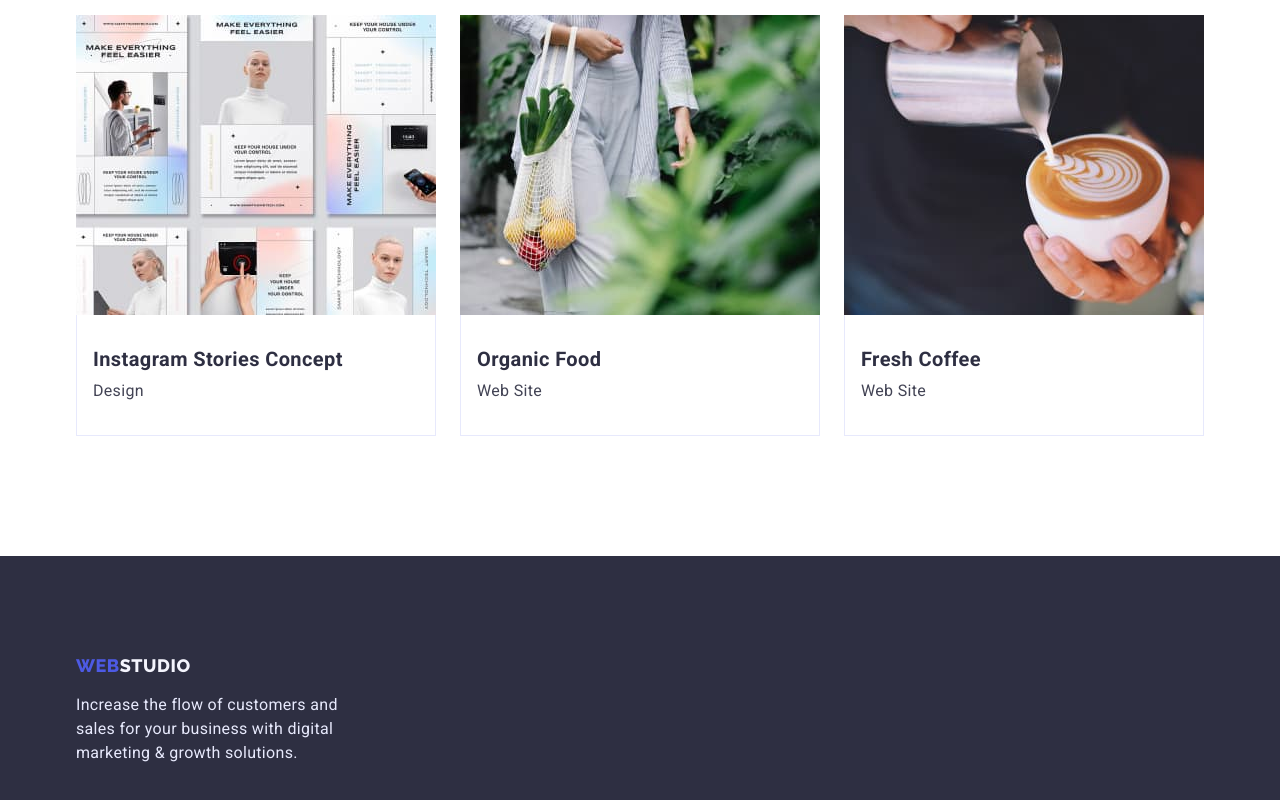
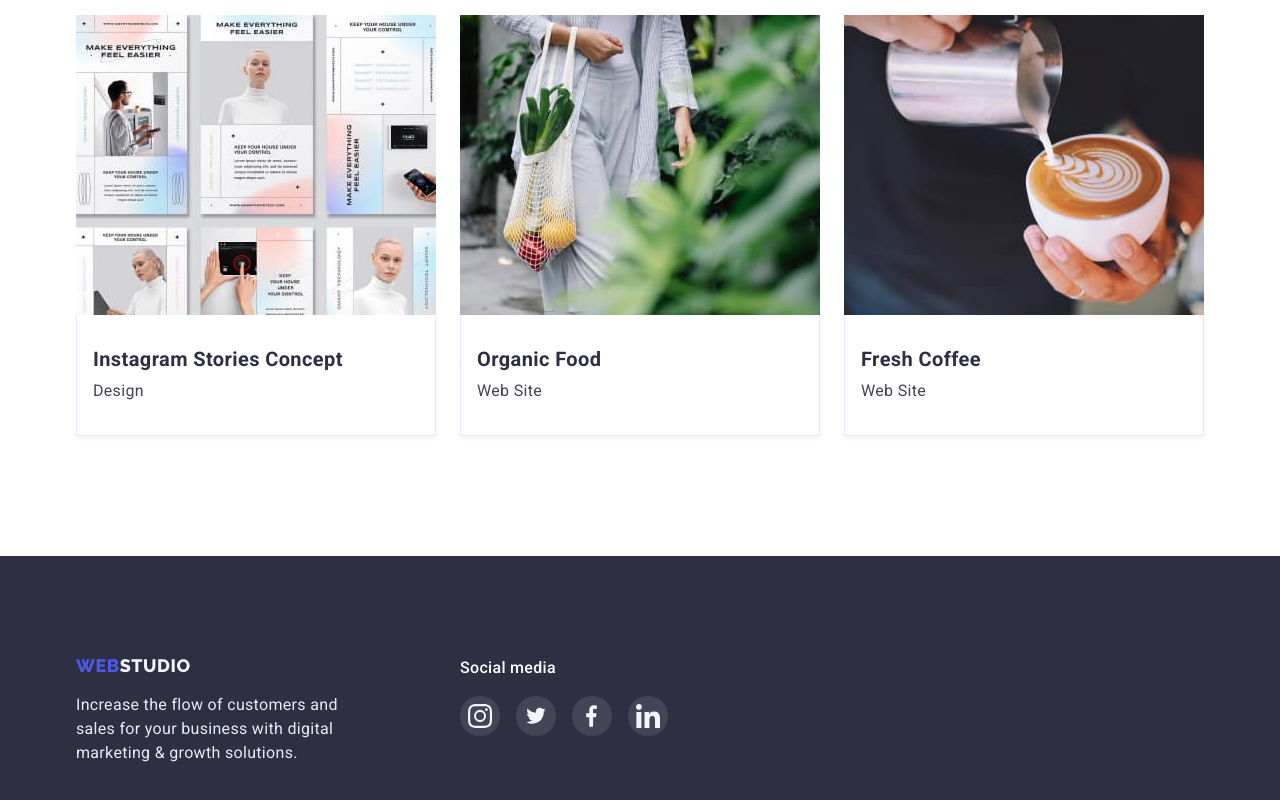
Before and after one commit to Dima9020/goit-markup-hw-04, a plain HTML site: page portfolio.html in a window 1280 px wide. Shown: the part 1214-2014 px from the top of the page. Drawn offline with nearby package versions, Linux system fonts and the light colour scheme.

Commit message:
додана розмітка і декоративне оформлення  іконок

```diff
--- a/css/styles.css
+++ b/css/styles.css
@@ -7,6 +7,7 @@
     --subtle-text-color:#8E8F99;
     --light-background-color:#F4F4FD;
     --accent-background-color:#E7E9FC;
+    --green-background-color: #31D0AA;
     --bd-gradient: rgba(46, 47, 66, 0.7), rgba(46, 47, 66, 0.7);
 }
 p,
@@ -35,10 +36,7 @@ body {
 .link {
     text-decoration: none;
 }
-
-.header {
-    border-bottom: 1px solid var(--accent-background-color);
-}
+/*---------------HEADER------------*/
 .header-container{
     display: flex;
 }
@@ -51,8 +49,6 @@ body {
     display: flex;
     gap: 40px;
 }
-
-
 .header-logo {
 font-family: 'Raleway',sans-serif;
 font-weight: 800;
@@ -109,8 +105,6 @@ padding-bottom: 24px;
     color: var(--blue-btn-color);
 }
 
-
-
 .container {
     width: 1158px;
     padding-left: 15px;
@@ -118,7 +112,7 @@ padding-bottom: 24px;
     margin: 0 auto;
 }
 
-
+/*-----------------HERO---------------*/
 .hero {
     max-width: 1440px;
     height: 600px;
@@ -159,9 +153,10 @@ margin-bottom: 48px;
 }
 .hero-btn:hover, .hero-btn:focus {
     background: var(--ocean-btn-color);
+    box-shadow: 0px 4px 4px rgba(0, 0, 0, 0.15);
 }
 
-
+/*---------------------SKILLS----------------*/
 .skills {
     background: var(--white-title-color);
     padding-top: 120px;
@@ -223,7 +218,7 @@ letter-spacing: 0.02em;
 color: var(--black-title-color);
 }
 
-
+/*---------------TECHNOLOGI------------------*/
 .technologi {
     background:var(--white-title-color);
     padding-top: 120px;
@@ -245,7 +240,7 @@ letter-spacing: 0.02em;
     margin-top: 72px;
     gap: 24px;
 }
-
+/*--------------------------------TEAM---------------------*/
 
 .team {
     background: var(--light-background-color);
@@ -256,6 +251,8 @@ letter-spacing: 0.02em;
     background:var(--white-title-color);
     width: calc((100%-72px) / 4);
     padding-bottom: 32px;
+    box-shadow: 0px 1px 6px rgba(46, 47, 66, 0.08), 0px 1px 1px rgba(46, 47, 66, 0.16), 0px 2px 1px rgba(46, 47, 66, 0.08);
+    border-radius: 0px 0px 4px 4px;
    }
 .team-list {
     display: flex;
@@ -288,7 +285,39 @@ color: var(--black-title-color);
 margin-bottom: 8px;
 }
 
+.team-soc-list {
+    list-style: none;
+    display: flex;
+    justify-content: center;
+    gap: 24px;
+}
 
+
+.team-soc-item {
+    width: 40px;
+    height: 40px;
+}
+
+
+.team-soc-link {
+    display: flex;
+    align-items: center;
+    justify-content: center;
+    width: 100%;
+    height: 100%;
+    background-color: var(--blue-btn-color);
+    border-radius: 50%;
+}
+
+.team-soc-icon {
+    fill: var(--light-background-color);
+}
+
+.team-soc-link:hover,
+.team-soc-link:focus {
+    background-color: var(--ocean-btn-color);
+}
+/*-------------------------FOOTER----------------------*/
 .footer {
     background:  var(--dark-title-color);
     padding-top: 100px;
@@ -321,6 +350,56 @@ letter-spacing: 0.02em;
 color: var(--accent-background-color);
 margin-top: 16px;
 }
+.footer-soc-title {
+    font-weight: 500;
+    font-size: 16px;
+    line-height: 1.5;
+    letter-spacing: 0.02em;
+    color: var(--white-title-color);
+    margin-bottom: 16px;
+}
+
+.footer-container {
+    display: flex;
+    gap: 120px;
+}
+
+.footer-soc-list {
+    list-style: none;
+    display: flex;
+    gap: 16px;
+
+}
+
+.footer-soc-item {
+    width: 40px;
+    height: 40px;
+}
+
+.footer-soc-link {
+    display: flex;
+    align-items: center;
+    justify-content: center;
+    width: 100%;
+    height: 100%;
+    background-color: var(--black-title-color);
+    border-radius: 50%
+}
+
+.footer-soc-icon {
+    fill: var(--light-background-color);
+}
+
+.footer-soc-link:hover,
+.footer-soc-link:focus {
+    background-color: var(--green-background-color);
+}
+
+/*-------------------PORTFOLIO--------------------*/
+.header-border{
+    border-bottom: 1px solid var(--accent-background-color);
+    box-shadow: 0px 2px 1px rgba(46, 47, 66, 0.08), 0px 1px 1px rgba(46, 47, 66, 0.16), 0px 1px 6px rgba(46, 47, 66, 0.08);
+}
 .portfolio {
     background: var(--white-title-color);
     padding-top: 96px;
@@ -347,7 +426,6 @@ align-items: center;
 gap: 24px;
 margin-bottom: 72px;
 }
-
 .portfolio-list{
     flex-basis: 360px;
     display: flex;
@@ -355,9 +433,6 @@ margin-bottom: 72px;
     column-gap: 24px;
     row-gap: 48px;
 }
-
-
-
 .portfolio-btn {
 font-family: inherit;
 font-weight: 500;
@@ -377,8 +452,8 @@ border:1px solid var(--accent-background-color);
    background-color: var(--ocean-btn-color);
    color: var(--white-title-color);
    border-color: transparent;
+   box-shadow: 0px 3px 1px rgba(0, 0, 0, 0.1), 0px 2px 1px rgba(0, 0, 0, 0.08), 0px 2px 2px rgba(0, 0, 0, 0.12);
 }
-
 .portfolio-title {
 font-weight: 700;
 font-size: 20px;
@@ -400,46 +475,20 @@ padding-top: 32px;
 padding-left: 16px;
 padding-bottom: 32px;
 border-top: none;
+box-shadow: 0px 1px 6px rgba(46, 47, 66, 0.08);
 }
 
-
-.team-soc-list {
-    list-style:none;
-    display: flex;
-    justify-content: center;
-    gap: 24px;
+.portfolio-item:hover,
+.portfolio-item:focus {
+    box-shadow: 0px 1px 6px rgba(46, 47, 66, 0.08), 0px 1px 1px rgba(46, 47, 66, 0.16), 0px 2px 1px rgba(46, 47, 66, 0.08);
 }
 
-
-.team-soc-item {
-    width: 40px;
-    height: 40px;
-}
-
-
-.team-soc-link {
-    display: flex;
-    align-items: center;
-    justify-content: center;
-    width: 100%;
-    height: 100%;
-    background-color: var(--blue-btn-color);
-    border-radius: 50%;
-}
-.team-soc-icon {
-    fill: var(--light-background-color);
-}
-
-.team-soc-link:hover, .team-soc-link:focus {
-    background-color: var(--ocean-btn-color);
-}
+/*--------------------CUSTOMERS---------------------*/
 
 .customers {
     padding-top: 130px;
     padding-bottom: 120px;
 }
-
-
 .customers-title {
         font-weight: 700;
         font-size: 36px;
@@ -449,7 +498,6 @@ border-top: none;
         text-transform: capitalize;
         margin-bottom: 72px;
 }
-
 .customers-list {
     display: flex;
     gap: 24px;
@@ -462,7 +510,6 @@ border-top: none;
     width: calc((100% - 120px) / 6);
     height: 88px;
 }
-
 .customers-link {
     width: 100%;
     height: 100%;
--- a/portfolio.html
+++ b/portfolio.html
@@ -21,7 +21,7 @@
     <link rel="stylesheet" href="./css/styles.css" />
   </head>
   <body>
-    <header class="header">
+    <header class="header header-border">
       <div class="container header-container">
         <nav class="header-navigation">
           <a class="header-logo link" href="/"
@@ -206,7 +206,8 @@
       </section>
     </main>
     <footer class="footer">
-      <div class="container">
+      <div class="container footer-container">
+        <div>
           <a class="footer-logo link" href="/"
             ><span class="footer-logo-blue">WEB</span>STUDIO</a
           >
@@ -215,6 +216,40 @@
             digital marketing & growth solutions.
           </p>
         </div>
+        <div class="footer-social">
+          <h2 class="footer-soc-title">Social media</h2>
+          <ul class="footer-soc-list">
+            <li class="footer-soc-item">
+              <a href="" class="footer-soc-link link">
+                <svg class="footer-soc-icon" width="24" height="24">
+                  <use href="./images/icons.svg#icon-instagram-2"></use>
+                </svg>
+              </a>
+            </li>
+            <li class="footer-soc-item">
+              <a href="" class="footer-soc-link link">
+                <svg class="footer-soc-icon" width="24" height="19.5">
+                  <use href="./images/icons.svg#icon-twitter-1"></use>
+                </svg>
+              </a>
+            </li>
+            <li class="footer-soc-item">
+              <a href="" class="footer-soc-link link">
+                <svg class="footer-soc-icon" width="12" height="24">
+                  <use href="./images/icons.svg#icon-Vector"></use>
+                </svg>
+              </a>
+            </li>
+            <li class="footer-soc-item">
+              <a href="" class="footer-soc-link link">
+                <svg class="footer-soc-icon" width="24" height="24">
+                  <use href="./images/icons.svg#icon-linkedin-1"></use>
+                </svg>
+              </a>
+            </li>
+          </ul>
+        </div>
+      </div>
     </footer>
   </body>
 </html>
```
Also changed, not shown: index.html (+42 -7 lines). Lines whose indentation alone changed are shown as unchanged.
